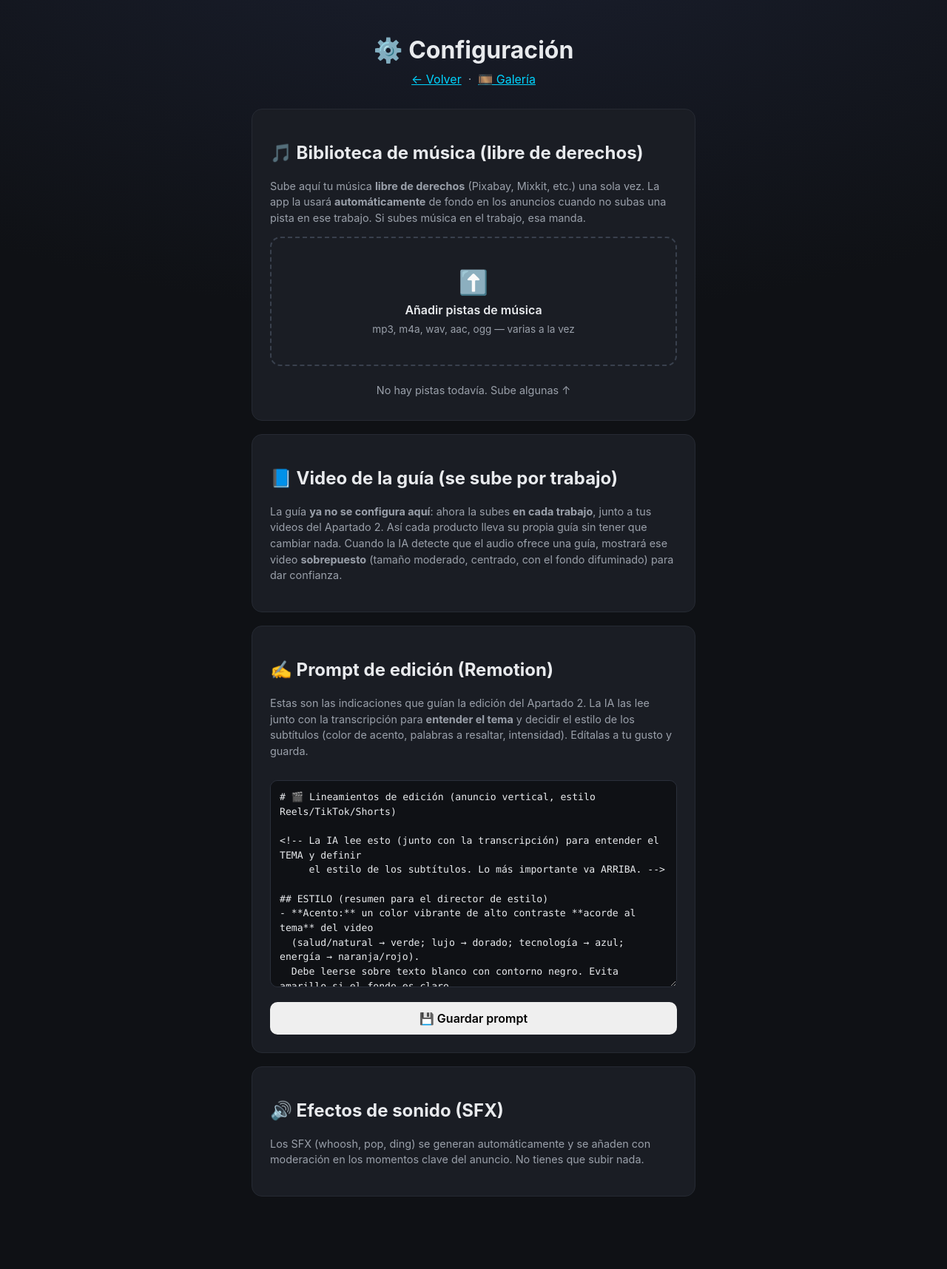
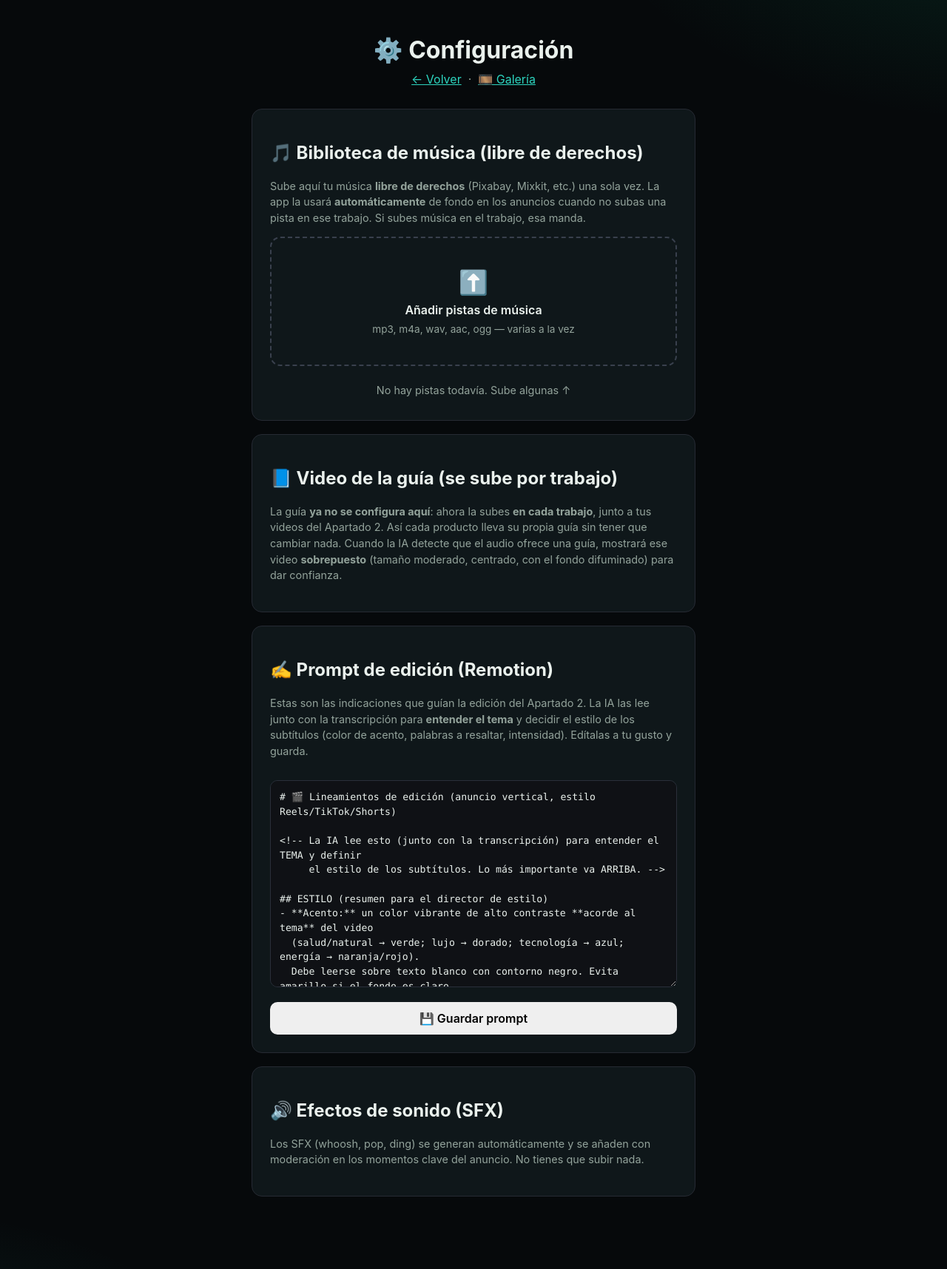
Before and after one commit to danielirris/Plataforma-DatiBot, a FastAPI app: page /config in a window 1280 px wide. Shown: the whole page at 74% size. Run offline with FastAPI, Linux system fonts and the light colour scheme; data that the repository does not hold is empty.

Commit message:
UI: tema verde Datibot dentro de dashboard y extractor
- dashboard-service (Streamlit): [theme] con primaryColor verde (#10b981) y
  fondos oscuros Datibot en .streamlit/config.toml.
- extractor-service: variables :root de style.css a la paleta verde + glow
  radial verde en el fondo (antes morado/cyan).

Co-Authored-By: Claude Opus 4.8 <noreply@anthropic.com>

```diff
--- a/apps/extractor-service/web/static/style.css
+++ b/apps/extractor-service/web/static/style.css
@@ -1,10 +1,10 @@
 :root {
-  --bg: #0f1115;
-  --card: #1a1d24;
-  --accent: #7c5cff;
-  --accent-2: #00d4ff;
-  --text: #e8eaed;
-  --muted: #9aa0aa;
+  --bg: #06090b;
+  --card: #0f171a;
+  --accent: #10b981;
+  --accent-2: #2dd4bf;
+  --text: #eaf1ed;
+  --muted: #93a39b;
   --ok: #2ecc71;
   --err: #ff5c5c;
   --radius: 14px;
@@ -15,7 +15,7 @@
 body {
   margin: 0;
   font-family: -apple-system, BlinkMacSystemFont, "Segoe UI", Roboto, sans-serif;
-  background: radial-gradient(1200px 600px at 50% -10%, #1b2030, var(--bg));
+  background: radial-gradient(1000px 560px at 108% -10%, rgba(16,185,129,0.16), transparent 60%), radial-gradient(820px 480px at -12% 112%, rgba(45,212,191,0.12), transparent 60%), var(--bg);
   color: var(--text);
   min-height: 100vh;
 }
```
Also changed, not shown: apps/dashboard-service/.streamlit/config.toml.
